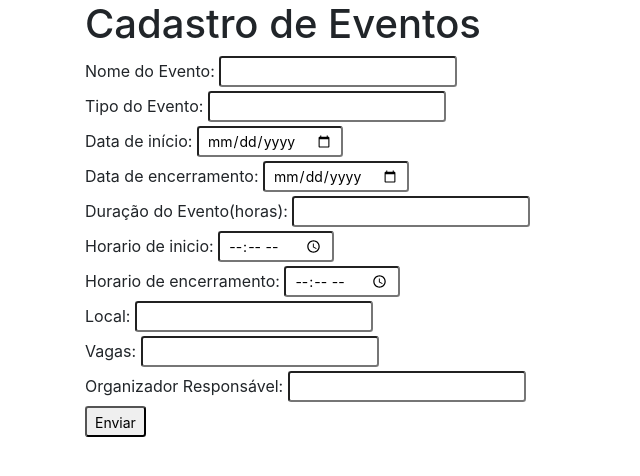
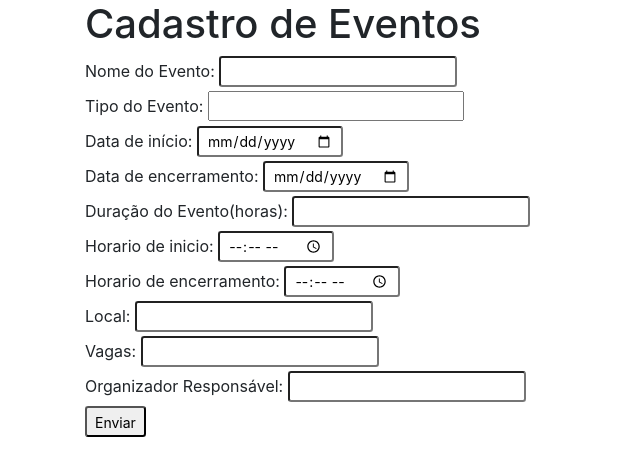
Before and after one commit to Cleitindograu420/Biblioteca_de_Alexandria, a Django app: page /cadastro_evento/ in a window 1280 px wide. Shown: the part 56-532 px from the top of the page, without its empty margins (0-640 px from the left). Run offline with Django 5.2, Linux system fonts and the light colour scheme; parts of the project's set-up code (start-up, migrations or seed data) failed here and were passed over; some libraries are stand-ins or nearby versions.

Commit message:
modificação da tela de incricao

```diff
--- a/sistem/login/templates/templates_org/cad_eventos_org.html
+++ b/sistem/login/templates/templates_org/cad_eventos_org.html
@@ -21,7 +21,7 @@
 
     <div>
         <label>Tipo do Evento:</label>
-        <input name="tipoEvento" class="form-control-sm" type="text">
+        <input list="opcoes" name="campo">
     </div>
 
     <div>
```
